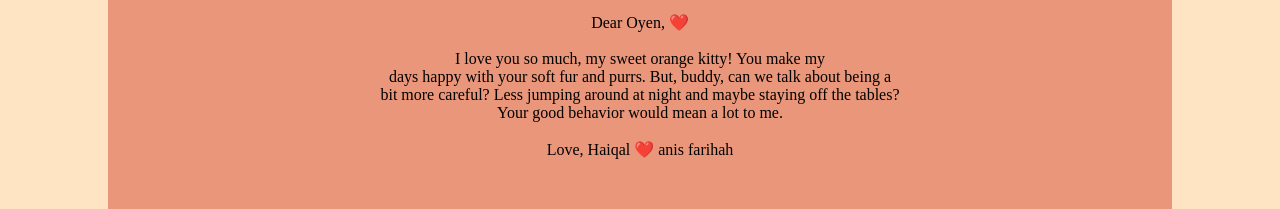
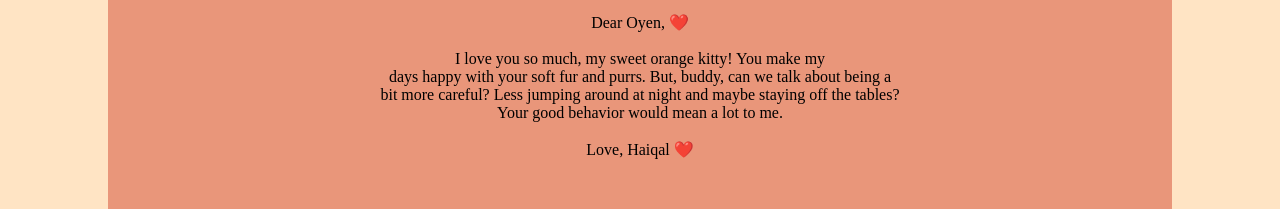
Before and after one commit to haiqalchepin/OCB24-WEEK-1, a plain HTML site: page MINGGU_1/index.html in a window 1280 px wide. Shown: the part 365-574 px from the top of the page. Drawn offline with Linux system fonts and the light colour scheme.

Commit message:
buang anis

```diff
--- a/MINGGU_1/index.html
+++ b/MINGGU_1/index.html
@@ -18,7 +18,7 @@
             Your good behavior would mean a lot to me. <br><br>
 
             Love,
-            Haiqal ❤️ anis farihah  </p>
+            Haiqal ❤️  </p>
     </div>
 
 </body>
```
